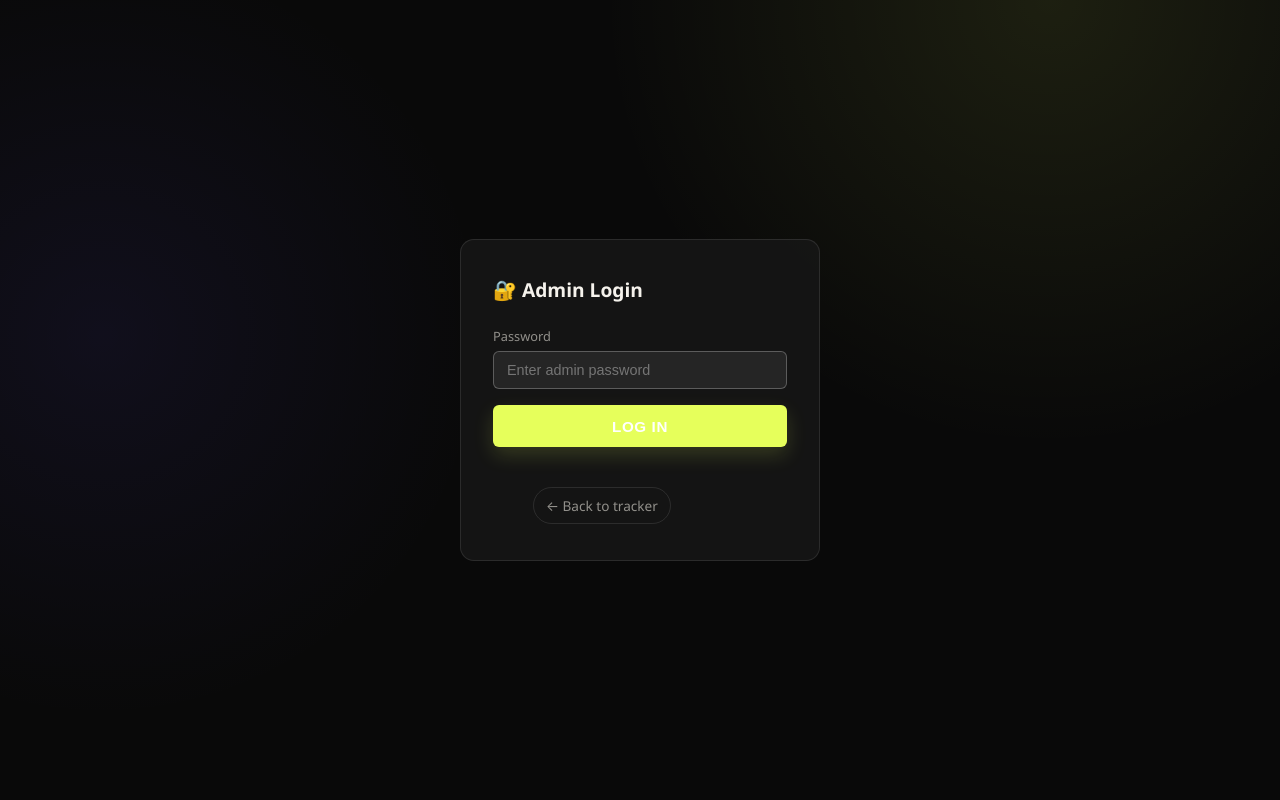
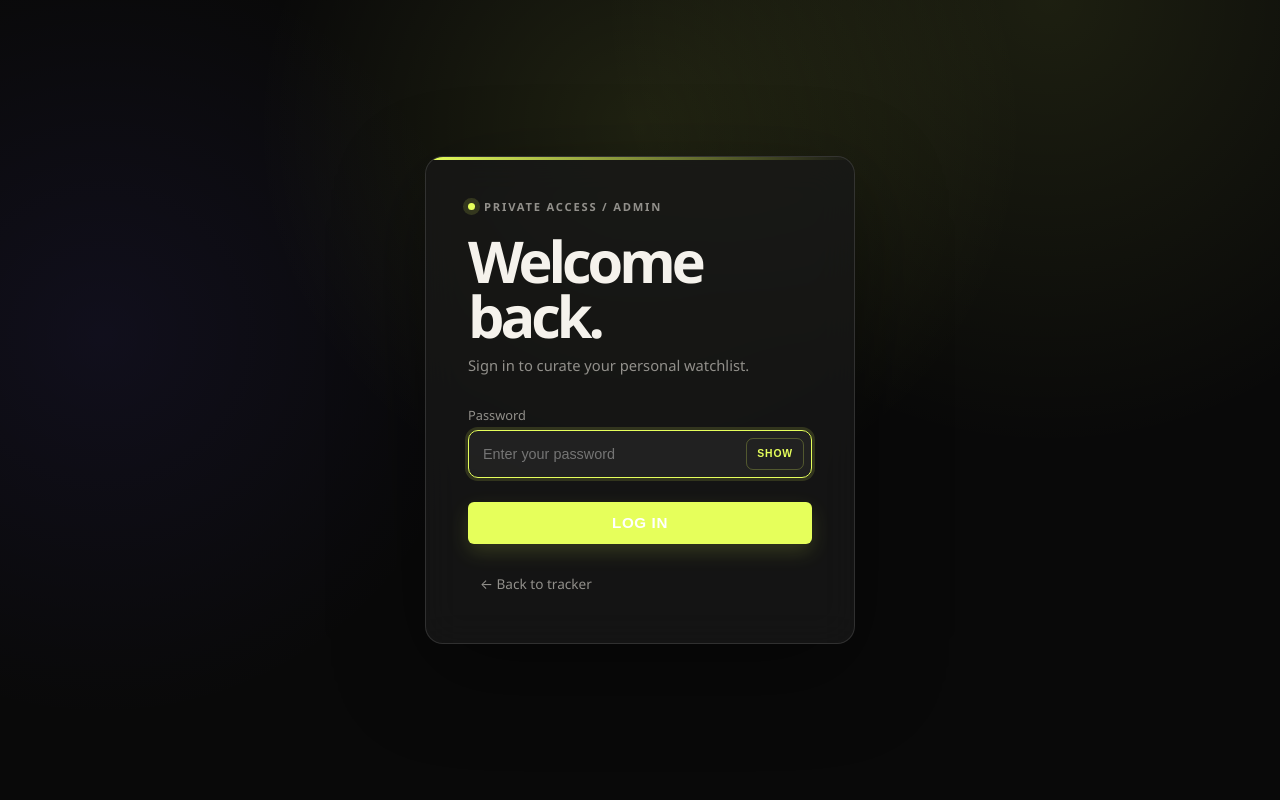
Before and after one commit to icecold009/movie-tracker, a Flask app: page /login in a window 1280 px wide. Run offline with Flask 3, Linux system fonts and the light colour scheme; parts of the project's set-up code (start-up, migrations or seed data) failed here and were passed over.

Commit message:
Polish login and section heading UI

```diff
--- a/static/app.js
+++ b/static/app.js
@@ -2,6 +2,17 @@
     "use strict";
 
     document.documentElement.classList.add("js-ready");
+
+    const passwordInput = document.querySelector("[data-password-input]");
+    const passwordToggle = document.querySelector("[data-password-toggle]");
+    if (passwordInput && passwordToggle) {
+        passwordToggle.addEventListener("click", function () {
+            const isPassword = passwordInput.type === "password";
+            passwordInput.type = isPassword ? "text" : "password";
+            passwordToggle.textContent = isPassword ? "Hide" : "Show";
+            passwordToggle.setAttribute("aria-label", isPassword ? "Hide password" : "Show password");
+        });
+    }
 
     const skeleton = document.querySelector("[data-page-skeleton]");
     if (!skeleton) {
--- a/static/style.css
+++ b/static/style.css
@@ -769,3 +769,94 @@ main { position: relative; max-width: 1180px; margin: 0 auto; padding: 0 0 56px;
 @media (prefers-reduced-motion: reduce) {
     .add-btn, .login-btn, .logout-btn, .edit-btn, .delete-btn { transition: none; }
 }
+
+/* â”€â”€ CLEAN SECTION HEADERS â”€â”€ */
+.section-title {
+    gap: 14px;
+    color: var(--text-muted);
+    font-size: 1.05rem;
+    font-weight: 600;
+    letter-spacing: -0.02em;
+    text-transform: none;
+}
+.section-title .section-index {
+    color: var(--accent);
+    font-family: ui-monospace, SFMono-Regular, Consolas, monospace;
+    font-size: 0.68rem;
+    letter-spacing: 0.08em;
+}
+.section-title .section-name { color: var(--text); }
+.section-title .section-count {
+    margin-left: auto;
+    color: var(--text-muted);
+    font-family: ui-monospace, SFMono-Regular, Consolas, monospace;
+    font-size: 0.64rem;
+    font-weight: 500;
+    letter-spacing: 0.08em;
+    text-transform: uppercase;
+}
+
+/* â”€â”€ LOGIN PANEL â”€â”€ */
+.login-page {
+    position: relative;
+    background:
+        radial-gradient(circle at 50% 16%, rgba(230,255,91,0.1), transparent 24rem),
+        transparent;
+}
+.login-card {
+    position: relative;
+    max-width: 430px;
+    padding: 42px;
+    overflow: hidden;
+    border-color: rgba(255,255,255,0.12);
+    border-radius: 18px;
+    background: rgba(24,24,24,0.78);
+    box-shadow: 0 28px 90px rgba(0,0,0,0.38);
+    backdrop-filter: blur(18px);
+}
+.login-card::before {
+    position: absolute;
+    inset: 0 0 auto;
+    height: 3px;
+    background: linear-gradient(90deg, var(--accent), transparent);
+    content: "";
+}
+.login-heading { margin-bottom: 30px; }
+.login-heading .eyebrow { margin-bottom: 20px; }
+.login-heading h1 { margin-bottom: 10px; font-size: clamp(2.2rem, 8vw, 3.6rem); letter-spacing: -0.07em; line-height: 0.95; }
+.login-heading > p:last-child { color: var(--text-muted); font-size: 0.92rem; line-height: 1.5; }
+.password-group { margin-bottom: 24px; }
+.password-field { position: relative; }
+.form-group input[type="password"],
+.form-group input[type="text"] {
+    min-height: 48px;
+    padding: 12px 72px 12px 14px;
+    background: rgba(255,255,255,0.055);
+    border-color: rgba(255,255,255,0.13);
+    border-radius: 10px;
+}
+.form-group input[type="password"]:focus,
+.form-group input[type="text"]:focus { border-color: var(--accent); box-shadow: 0 0 0 3px var(--accent-soft); }
+.password-toggle {
+    position: absolute;
+    top: 50%;
+    right: 8px;
+    min-height: 32px;
+    padding: 6px 10px;
+    color: var(--accent);
+    border: 1px solid rgba(230,255,91,0.25);
+    border-radius: 7px;
+    background: transparent;
+    font-size: 0.65rem;
+    font-weight: 800;
+    letter-spacing: 0.08em;
+    text-transform: uppercase;
+    transform: translateY(-50%);
+}
+.password-toggle:hover { background: var(--accent-soft); border-color: var(--accent); }
+.login-card .login-btn { width: 100%; margin-bottom: 22px; }
+.login-card .back-link { margin: 0; border: 0; }
+
+@media (max-width: 520px) {
+    .login-card { padding: 32px 24px; }
+}
--- a/templates/index.html
+++ b/templates/index.html
@@ -137,7 +137,7 @@
         </article>
     {% endmacro %}
 
-    <h2 class="section-title" data-reveal><span>01</span> 🎬 Movies</h2>
+    <h2 class="section-title" data-reveal><span class="section-index">01</span><span class="section-name">Movies</span><span class="section-count">{{ movies | length }} titles</span></h2>
     {% if movies %}
         <div class="card-grid" data-reveal>
             {% for entry in movies %}{{ render_card(entry) }}{% endfor %}
@@ -146,7 +146,7 @@
         <p class="empty-section">No movies added yet.</p>
     {% endif %}
 
-    <h2 class="section-title" data-reveal><span>02</span> 📺 TV Shows</h2>
+    <h2 class="section-title" data-reveal><span class="section-index">02</span><span class="section-name">TV Shows</span><span class="section-count">{{ shows | length }} titles</span></h2>
     {% if shows %}
         <div class="card-grid" data-reveal>
             {% for entry in shows %}{{ render_card(entry) }}{% endfor %}
--- a/templates/login.html
+++ b/templates/login.html
@@ -5,11 +5,16 @@
     <meta name="viewport" content="width=device-width, initial-scale=1.0">
     <title>Admin Login — My Watch Tracker</title>
     <link rel="stylesheet" href="{{ url_for('static', filename='style.css') }}">
+    <script src="{{ url_for('static', filename='app.js') }}" defer></script>
 </head>
 <body>
     <div class="login-page">
         <div class="login-card">
-            <h1>🔐 Admin Login</h1>
+            <div class="login-heading">
+                <p class="eyebrow"><span class="status-dot status-dot-accent"></span> Private access / admin</p>
+                <h1>Welcome back.</h1>
+                <p>Sign in to curate your personal watchlist.</p>
+            </div>
 
             {% with messages = get_flashed_messages() %}
                 {% if messages %}
@@ -21,10 +26,13 @@
 
             <form method="POST" action="/login">
                 <input type="hidden" name="csrf_token" value="{{ csrf_token() }}">
-                <div class="form-group">
+                <div class="form-group password-group">
                     <label for="password">Password</label>
-                    <input type="password" id="password" name="password"
-                           placeholder="Enter admin password" autofocus>
+                    <div class="password-field">
+                        <input type="password" id="password" name="password"
+                               placeholder="Enter your password" autocomplete="current-password" data-password-input autofocus>
+                        <button type="button" class="password-toggle" data-password-toggle aria-label="Show password">Show</button>
+                    </div>
                 </div>
                 <button type="submit" class="login-btn">Log In</button>
             </form>
```
Also changed, not shown: BACKLOG.md (+1 -0 lines), tests/test_auth.py (+10 -0 lines).
